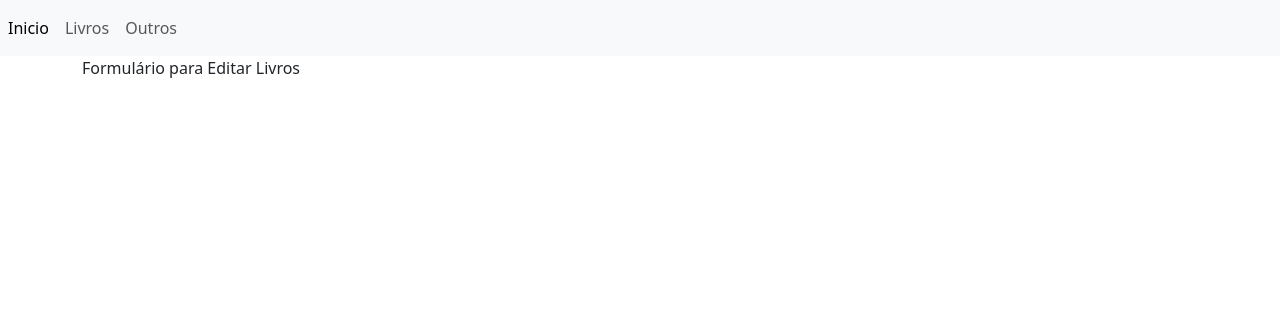
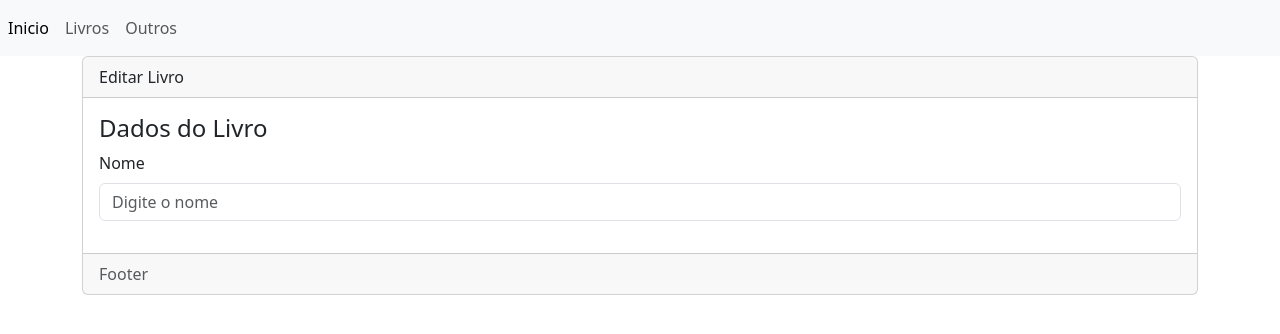
Before and after one commit to celsodiehl/crud-python-com-django, a Django app: template sistema/livraria/templates/livros/edit.html in a window 1280 px wide. Shown: the top 334 px of the page. Run offline with Django 5.2, Linux system fonts and the light colour scheme; the template is opened without the code that fills it, so the values that code supplies are empty.

Commit message:
Criado link e botão editar

```diff
--- a/sistema/livraria/templates/livros/edit.html
+++ b/sistema/livraria/templates/livros/edit.html
@@ -4,6 +4,14 @@
 
 {% block conteudo %}
 
-Formulário para Editar Livros
+<div class="card">
+    <div class="card-header">Editar Livro</div>
+    <div class="card-body">
+        <h4 class="card-title">Dados do Livro</h4>
+        {% include 'livros/form.html' %}
+
+    </div>
+    <div class="card-footer text-muted">Footer</div>
+</div>
 
 {% endblock %}
--- a/sistema/livraria/templates/livros/index.html
+++ b/sistema/livraria/templates/livros/index.html
@@ -28,7 +28,8 @@
                         <td>Django com Python</td>
                         <td>Imagem.jpg</td>
                         <td>Livro sobre Django com Python</td>
-                        <td>Editar | Excluir</td>
+                        <td> <a name="" id="" class="btn btn-info" href="{% url 'edit' %}" role="button">Editar</a> |
+                             <a name="" id="" class="btn btn-danger" href="#" role="button">Excluir</td></a>
                     </tr>
                 </tbody>
             </table>
--- a/sistema/livraria/urls.py
+++ b/sistema/livraria/urls.py
@@ -7,4 +7,5 @@ urlpatterns = [ #Quando u usuário acessar a localhost ele redireciona p/ view i
     path('outros', views.outros, name='outros'), #Chamada de seção/página outros
     path('livros', views.livros, name='livros'), #Rota para livros
     path('livros/create', views.create, name='create'), #Rota para cadastro de livros
+    path('livros/edit', views.edit, name='edit'), #Rota para editar livros
 ]
--- a/sistema/livraria/views.py
+++ b/sistema/livraria/views.py
@@ -15,3 +15,6 @@ def livros(request):
 #Função create
 def create(request):
     return render(request, 'livros/create.html')
+#Função edit
+def edit(request):
+    return render(request, 'livros/edit.html')
```
